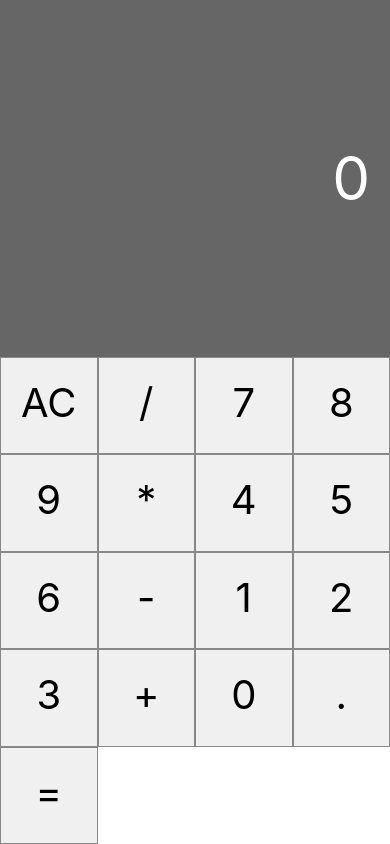
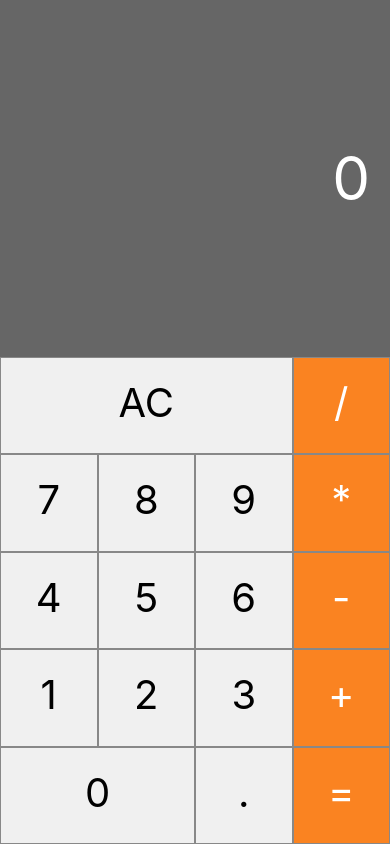
Before and after one commit to lailson/calculadora_mobile, a React Native app: screen / in a window 390 px wide. Built offline with nearby package versions, Linux system fonts and the light colour scheme.

Commit message:
botoes e display

```diff
--- a/App.js
+++ b/App.js
@@ -7,28 +7,41 @@
   state = {
     displayValue: '0'
   }
+
+  addDigit = n => {
+    this.setState({ displayValue: n})
+  }
+
+  clearMemory = () => {
+    this.setState({ displayValue: '0'})
+  }
+
+  setOperation = operation => {
+
+  }
+
   render() {
     return (
       <View style={styles.container}>
         <Display value={this.state.displayValue} />
         <View style={styles.buttons}>
-          <Button label='AC'></Button>
-          <Button label='/'></Button>
-          <Button label='7'></Button>
-          <Button label='8'></Button>
-          <Button label='9'></Button>
-          <Button label='*'></Button>
-          <Button label='4'></Button>
-          <Button label='5'></Button>
-          <Button label='6'></Button>
-          <Button label='-'></Button>
-          <Button label='1'></Button>
-          <Button label='2'></Button>
-          <Button label='3'></Button>
-          <Button label='+'></Button>
-          <Button label='0'></Button>
-          <Button label='.'></Button>
-          <Button label='='></Button>
+          <Button label='AC' triple onClick={this.clearMemory} />
+          <Button label='/' operation onClick={() => this.setOperation('/')} />
+          <Button label='7' onClick={() => this.addDigit(7)} />
+          <Button label='8' onClick={() => this.addDigit(8)} />
+          <Button label='9' onClick={() => this.addDigit(9)} />
+          <Button label='*' operation onClick={() => this.setOperation('*')} />
+          <Button label='4' onClick={() => this.addDigit(4)} />
+          <Button label='5' onClick={() => this.addDigit(5)} />
+          <Button label='6' onClick={() => this.addDigit(6)} />
+          <Button label='-' operation onClick={() => this.setOperation('-')} />
+          <Button label='1' onClick={() => this.addDigit(1)} />
+          <Button label='2' onClick={() => this.addDigit(2)} />
+          <Button label='3' onClick={() => this.addDigit(3)} />
+          <Button label='+' operation onClick={() => this.setOperation('+')} />
+          <Button label='0' double onClick={() => this.addDigit(0)} />
+          <Button label='.' onClick={() => this.addDigit('.')} />
+          <Button label='=' operation onClick={() => this.setOperation('=')} />
 
         </View>
       </View>
--- a/src/components/Button.js
+++ b/src/components/Button.js
@@ -2,9 +2,13 @@
 import { StyleSheet, Text, Dimensions, TouchableHighlight } from 'react-native'
 
 export default props => {
+    const stylesButton = [styles.button]
+    if (props.double) stylesButton.push(styles.buttonDouble)
+    if (props.triple) stylesButton.push(styles.buttonTriple)
+    if (props.operation) stylesButton.push(styles.operationButton)
     return (
         <TouchableHighlight onPress={props.onClick}>
-            <Text style={styles.button}>{props.label}</Text>
+            <Text style={stylesButton}>{props.label}</Text>
         </TouchableHighlight>
     )
 }
@@ -19,5 +23,18 @@
         textAlign: 'center',
         borderWidth: 1,
         borderColor: '#888'
+    },
+    operationButton: {
+        color: '#fff',
+        backgroundColor: '#fa8321'
+    },
+    buttonDouble: {
+        width: (Dimensions.get('window').width / 4 ) * 2
+    },
+    buttonTriple: {
+        width: (Dimensions.get('window').width / 4 ) * 3,
     }
+
+
+
 })
```
